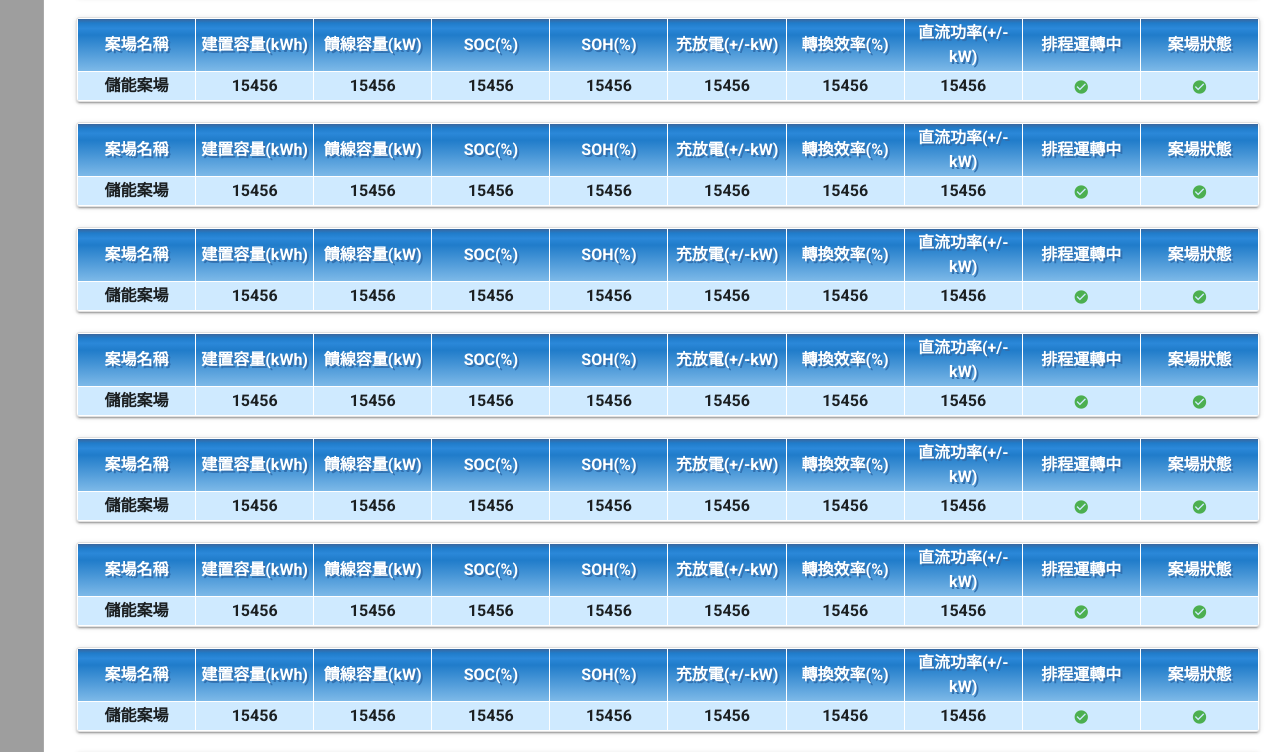
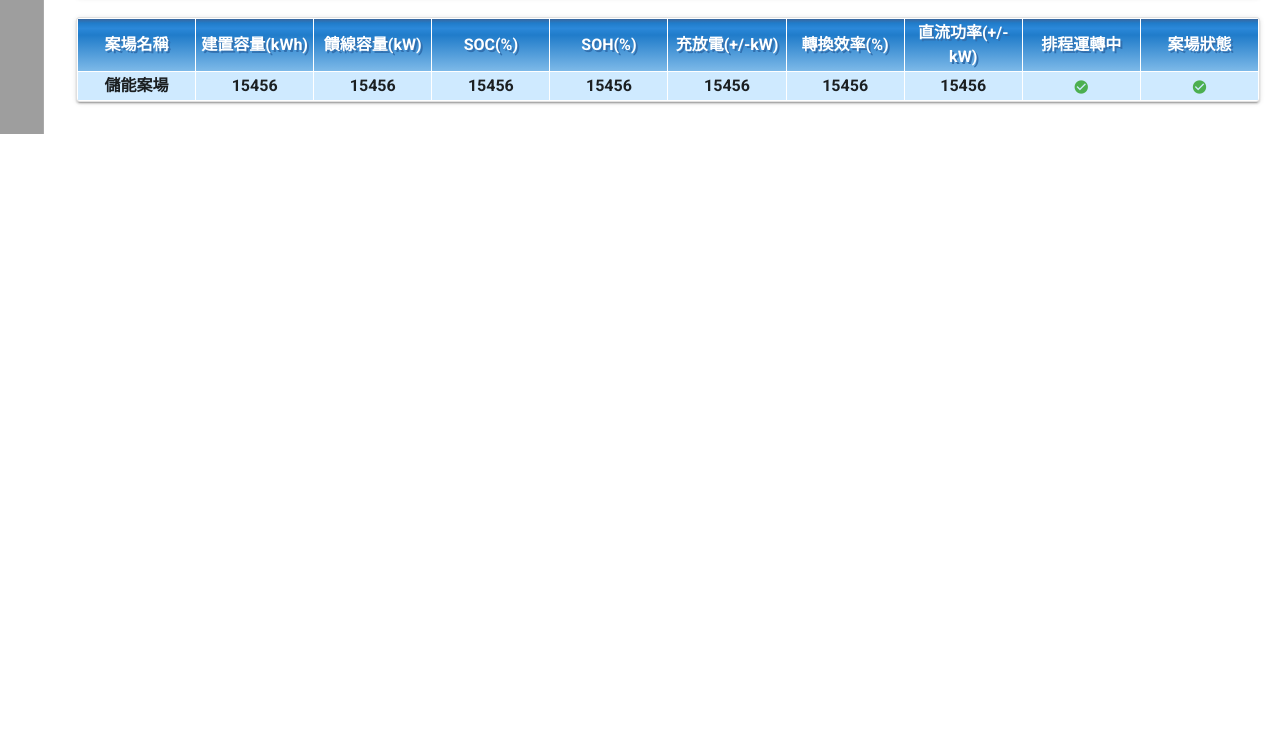
Before and after one commit to jimmy5217123/newSave, a Vue app in the folder client/: page / in a window 1280 px wide. Shown: the part 755-1507 px from the top of the page. After the commit the page ends 889 px from the top, so only its background shows below. Built offline with nearby package versions, Linux system fonts and the light colour scheme; grey boxes are pictures that could not be loaded; what vue-highcharts would draw is missing.

Commit message:
Update RealTime.vue

```diff
--- a/client/src/views/RealTime.vue
+++ b/client/src/views/RealTime.vue
@@ -55,7 +55,7 @@
         </div>
       </div>
     </div>
-    <v-card class="mb-5 cardBox" outlined elevation="2" v-for="x in 20" :key="x" @click="toInfoPage">
+    <v-card class="mb-5 cardBox" outlined elevation="2" v-for="x in 7" :key="x" @click="toInfoPage">
       <table style="width: 100%">
         <tr>
           <th v-for="i in factoryDataTitle" :key="i">{{i}}</th>
```
